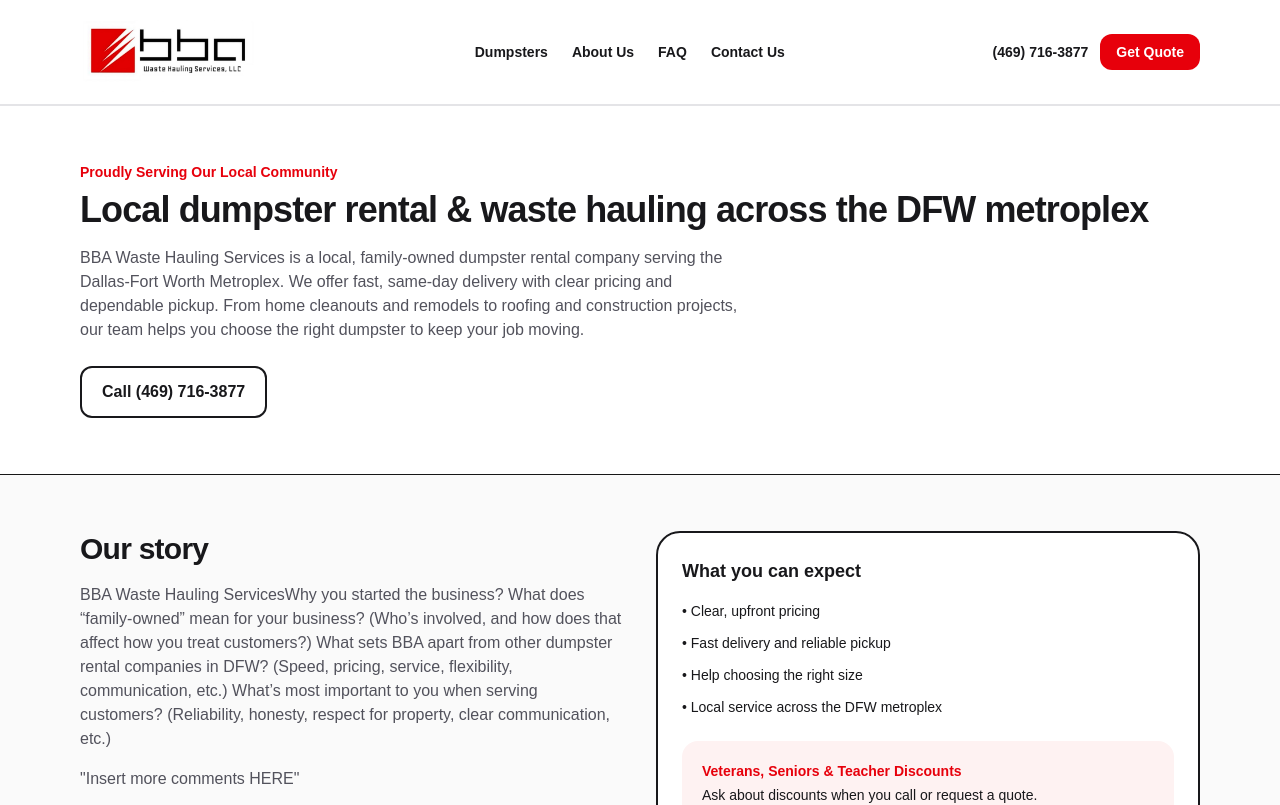
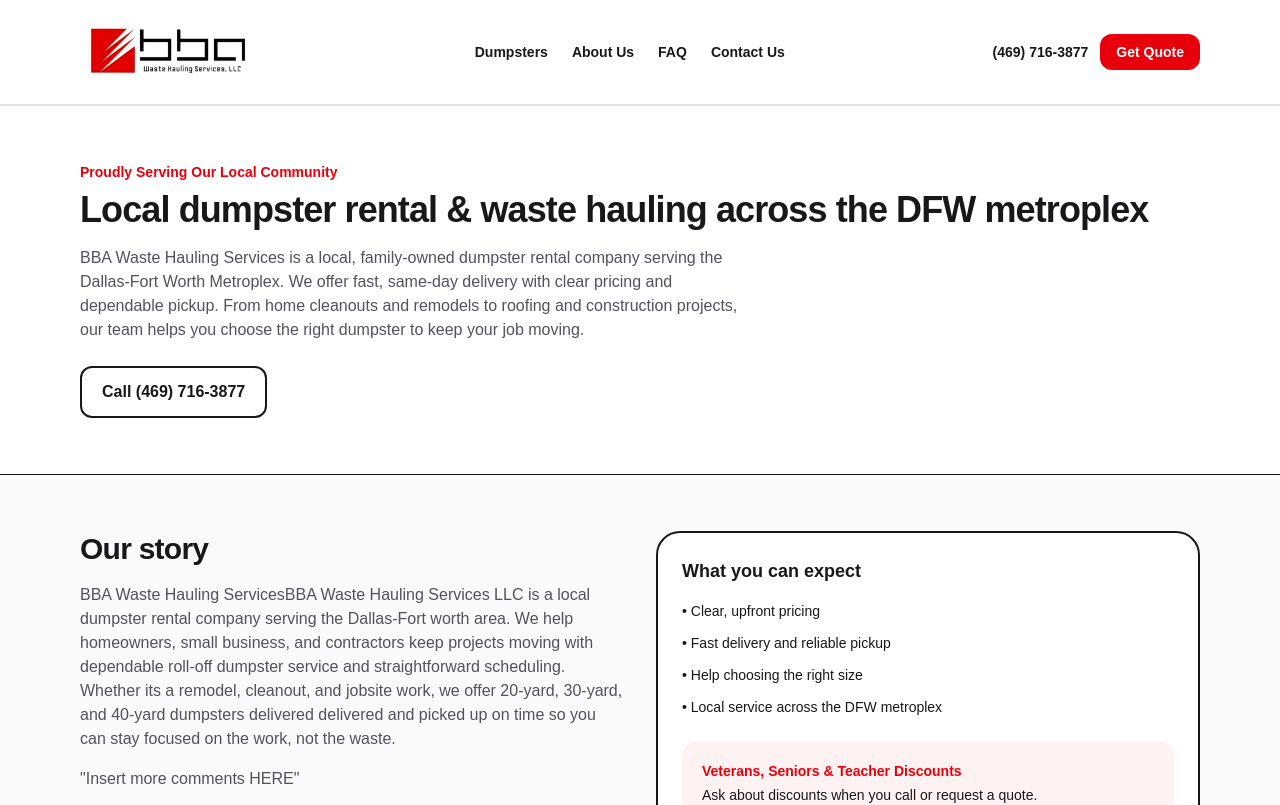
Before and after one commit to SolomonDiaz19/Moving-Trash, a Next.js app: page /service-areas in a window 1280 px wide. Shown: the top 805 px of the page. Built offline with nearby package versions, Linux system fonts and the light colour scheme.

Commit message:
Updating Our Story

```diff
--- a/src/components/about/OurStory.tsx
+++ b/src/components/about/OurStory.tsx
@@ -11,10 +11,10 @@
             </h2>
             <p className="mt-4 text-zinc-600">
               {site.name}
-              Why you started the business?
-              What does “family-owned” mean for your business? (Who’s involved, and how does that affect how you treat customers?)
-              What sets BBA apart from other dumpster rental companies in DFW? (Speed, pricing, service, flexibility, communication, etc.)
-              What’s most important to you when serving customers? (Reliability, honesty, respect for property, clear communication, etc.)
+              BBA Waste Hauling Services LLC is a local dumpster rental company serving the Dallas-Fort worth area.
+              We help homeowners, small business, and contractors keep projects moving with dependable roll-off dumpster service and
+              straightforward scheduling. Whether its a remodel, cleanout, and jobsite work, we offer 20-yard, 30-yard, and 40-yard dumpsters
+              delivered delivered and picked up on time so you can stay focused on the work, not the waste.
             </p>
             <p className="mt-4 text-zinc-600">
               "Insert more comments HERE"
```
